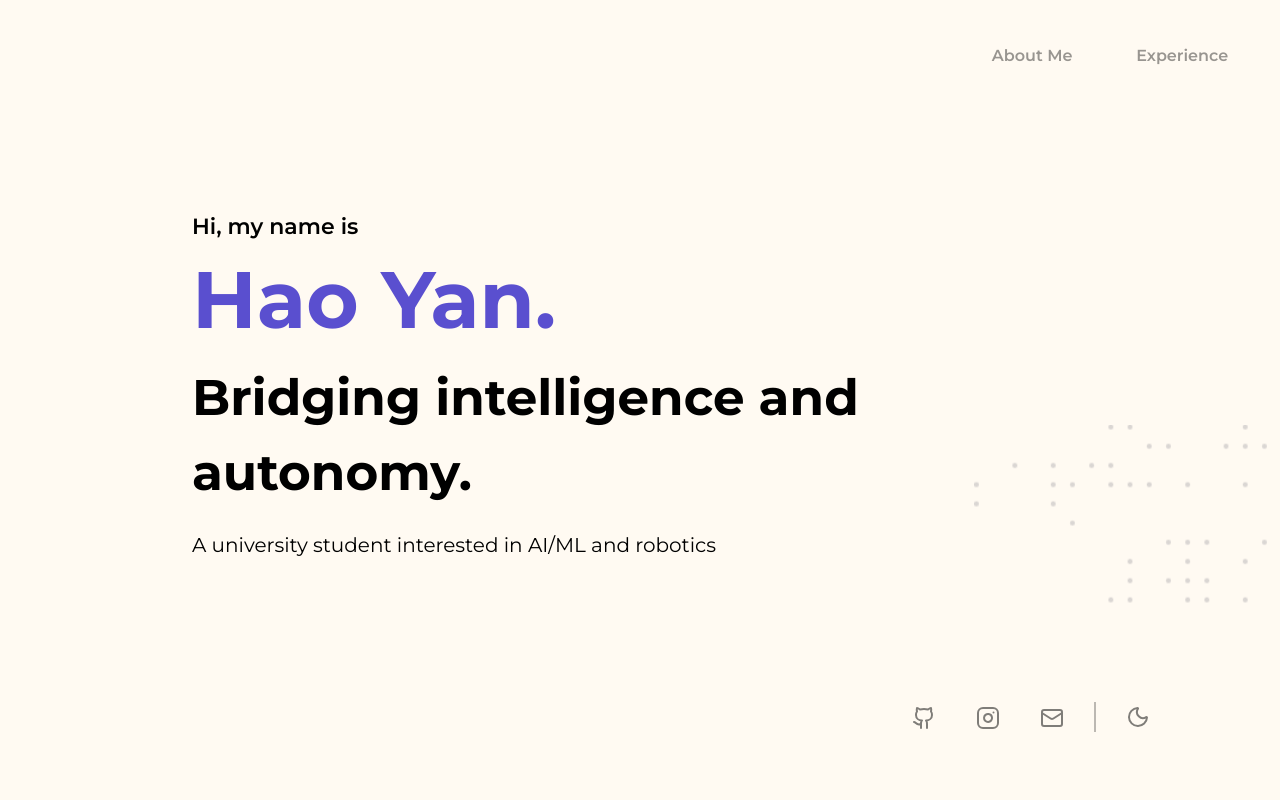
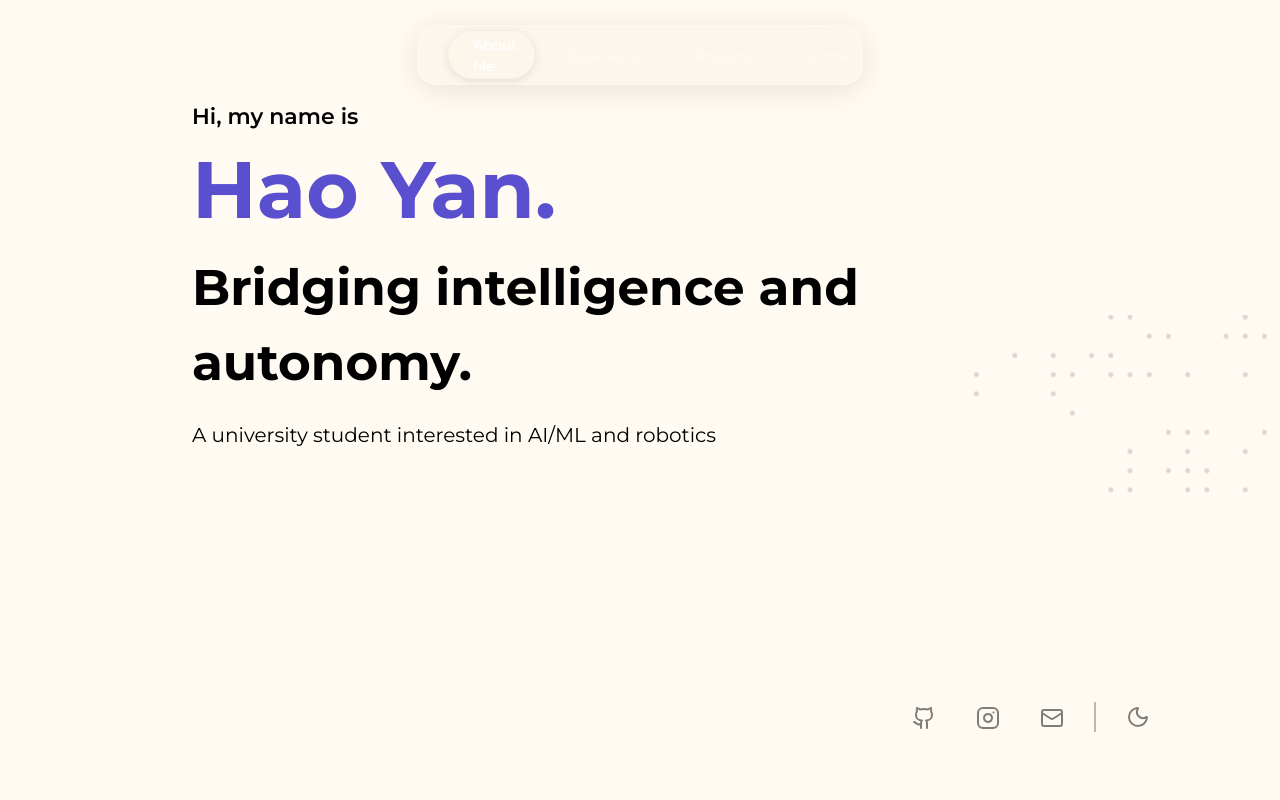
Before and after one commit to dark-sorceror/Personal-Website, a React (Vite) app: page / in a window 1280 px wide. Shown: the top 800 px of the page. Built offline with nearby package versions, Linux system fonts and the light colour scheme.

Commit message:
Remake navigation bar

```diff
--- a/src/components/Navbar/Navbar.css
+++ b/src/components/Navbar/Navbar.css
@@ -1,37 +1,68 @@
-@import "../../index.css";
-
 nav {
     display: flex;
     justify-content: center;
-    height: 70px;
+    height: min-content;
     align-items: center;
-    padding: 20px 20px;
+    margin-top: 25px;
+    position: fixed;
+    width: 100%;
 }
 
 .nav {
     display: flex;
     justify-content: space-between;
-    width: 100%;
+    width: 30%;
+    max-width: 500px;
     height: 100%;
+    background-color: #ebe4e723;
+    border-radius: 20px;
+    align-items: center;
+    padding: 7px 30px;
+    background-color: rgba(235, 228, 231, 0.15);
+    backdrop-filter: blur(20px) saturate(180%);
+    -webkit-backdrop-filter: blur(20px) saturate(180%);
+    border: 1px solid rgba(255, 255, 255, 0.3);
+    box-shadow: 0 4px 30px rgba(0, 0, 0, 0.1);
+    position: relative;
 }
 
-.hotlinks {
-    display: flex;
-    align-items: center;
-    justify-content: space-around;
-    width: 300px;
+.nav-item {
+    text-decoration: none;
+    color: #555;
+    font-weight: 600;
+    z-index: 2;
+    position: relative;
+    transition: color 0.3s ease;
+    cursor: pointer;
+    padding: 0px 25px;
 }
 
-body.dark-mode .hotlinks a {
-    color: var(--dark-mode-text-color);
+.nav-item.active {
+    color: white;
+    opacity: 1;
 }
 
-.hotlinks a {
+.indicator {
+    position: absolute;
+    top: 50%;
+    transform: translateY(-50%);
+    height: 80%;
+    border-radius: 50px;
+    box-shadow: 0 2px 10px rgba(0, 0, 0, 0.1);
+    transition: all 0.4s cubic-bezier(0.23, 1, 0.32, 1);
+    z-index: 1;
+    left: 0;
+    width: 0;
+    border: 1px solid #ebe4e72a;
+}
+
+.nav a {
     text-decoration: none;
     opacity: 40%;
-    color: var(--light-mode-text-color);
     transition: all 0.2s ease-in-out;
-    font-weight: 600;
+    font-weight: 500;
+    color: white;
+    font-size: 14px;
 
     &:hover {
         scale: 1.03;
--- a/src/components/Navbar/Navbar.tsx
+++ b/src/components/Navbar/Navbar.tsx
@@ -1,18 +1,51 @@
+import { useState, useRef, useEffect } from "react";
+
 import "./Navbar.css";
 
+const tabs = ["About Me", "Experience", "Projects", "Contact"];
+
 export default function Navbar() {
+    const [activeIndex, setActiveIndex] = useState(0);
+    const [indicatorStyle, setIndicatorStyle] = useState({ left: 0, width: 0 });
+
+    const tabsRef = useRef<(HTMLAnchorElement | null)[]>([]);
+
+    useEffect(() => {
+        const currentTab = tabsRef.current[activeIndex];
+
+        if (currentTab) {
+            setIndicatorStyle({
+                left: currentTab.offsetLeft,
+                width: currentTab.offsetWidth,
+            });
+        }
+    }, [activeIndex]);
+
     return (
         <nav>
             <div className="nav">
-                <div className="logo"></div>
-                <div className="hotlinks">
-                    <a href="" className="about-me">
-                        About Me
+                <div
+                    className="indicator"
+                    style={{
+                        left: `${indicatorStyle.left}px`,
+                        width: `${indicatorStyle.width}px`,
+                    }}
+                />
+
+                {tabs.map((tab, index) => (
+                    <a
+                        key={tab}
+                        ref={(el) => {
+                            tabsRef.current[index] = el;
+                        }}
+                        className={`nav-item ${
+                            activeIndex === index ? "active" : ""
+                        }`}
+                        onClick={() => setActiveIndex(index)}
+                    >
+                        {tab}
                     </a>
-                    <a href="" className="experience">
-                        Experience
-                    </a>
-                </div>
+                ))}
             </div>
         </nav>
     );
```
